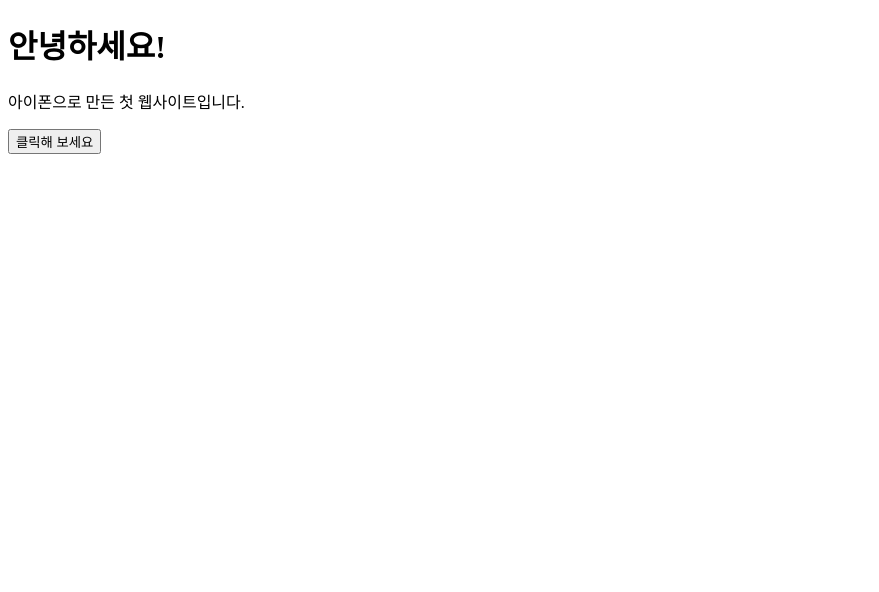
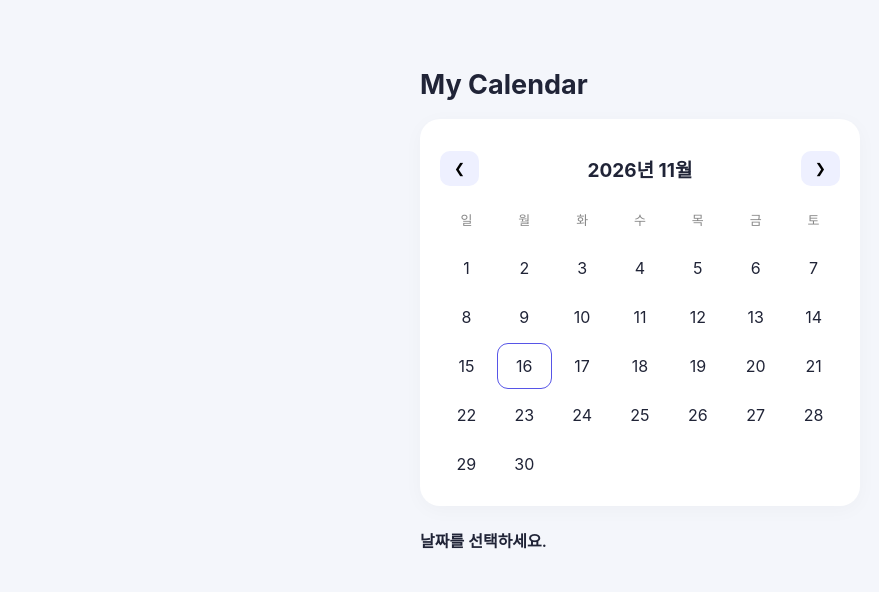
Before and after one commit to mingled-17/my-webapp, a plain HTML site: page index.html in a window 1280 px wide. Shown: the whole page, without its empty margins (0-879 px from the left). Drawn offline with Linux system fonts and the light colour scheme.

Commit message:
Update index.html

```diff
--- a/index.html
+++ b/index.html
@@ -1,27 +1,168 @@
+
 <!DOCTYPE html>
 <html lang="ko">
 <head>
   <meta charset="UTF-8">
   <meta name="viewport"
+        content="width=device-width, initial-scale=1">
+  <title>My Calendar</title>
+  <style>
+    * { box-sizing: border-box; }
 
-        content="width=device-width, initial-scale=1">
+    body {
+      margin: 0;
+      background: #f4f6fb;
+      font-family: -apple-system, sans-serif;
+      color: #202437;
+    }
 
-  <title>나의 첫 웹사이트</title>
+    .app {
+      max-width: 480px;
+      margin: 30px auto;
+      padding: 20px;
+    }
 
+    h1 { font-size: 27px; }
+
+    .calendar {
+      background: white;
+      border-radius: 20px;
+      padding: 20px;
+      box-shadow: 0 4px 20px #00000008;
+    }
+
+    .header {
+      display: flex;
+      justify-content: space-between;
+      align-items: center;
+    }
+
+    .header h2 { font-size: 19px; }
+
+    button {
+      border: none;
+      background: #eef0ff;
+      padding: 10px 14px;
+      border-radius: 10px;
+      cursor: pointer;
+    }
+
+    .grid {
+      display: grid;
+      grid-template-columns: repeat(7, 1fr);
+      text-align: center;
+      gap: 5px;
+    }
+
+    .weekday {
+      color: #888;
+      font-size: 13px;
+      padding: 12px 0;
+    }
+
+    .day {
+      padding: 12px 0;
+      border-radius: 10px;
+      cursor: pointer;
+    }
+
+    .day.selected {
+      background: #5755e7;
+      color: white;
+    }
+
+    .day.today {
+      outline: 1px solid #5755e7;
+    }
+
+    #selectedDate {
+      margin-top: 22px;
+      font-weight: 600;
+    }
+  </style>
 </head>
+<body>
+  <div class="app">
+    <h1>My Calendar</h1>
 
-<body>
+    <div class="calendar">
+      <div class="header">
+        <button onclick="changeMonth(-1)">❮</button>
+        <h2 id="monthTitle"></h2>
+        <button onclick="changeMonth(1)">❯</button>
+      </div>
 
-  <h1>안녕하세요!</h1>
+      <div class="grid" id="calendarGrid"></div>
+    </div>
 
-  <p>아이폰으로 만든 첫 웹사이트입니다.</p>
+    <p id="selectedDate">날짜를 선택하세요.</p>
+  </div>
 
-  <button onclick="alert('성공!')">
+  <script>
+    let current = new Date();
+    let selected = null;
 
-    클릭해 보세요
+    function renderCalendar() {
+      const year = current.getFullYear();
+      const month = current.getMonth();
 
-  </button>
+      document.getElementById("monthTitle")
+        .textContent = `${year}년 ${month + 1}월`;
 
+      const grid = document.getElementById("calendarGrid");
+      grid.innerHTML = "";
+
+      ["일","월","화","수","목","금","토"]
+        .forEach(day => {
+          const el = document.createElement("div");
+          el.className = "weekday";
+          el.textContent = day;
+          grid.appendChild(el);
+        });
+
+      const first = new Date(year, month, 1).getDay();
+      const total = new Date(year, month + 1, 0).getDate();
+
+      for (let i = 0; i < first; i++) {
+        grid.appendChild(document.createElement("div"));
+      }
+
+      for (let day = 1; day <= total; day++) {
+        const el = document.createElement("div");
+        el.className = "day";
+        el.textContent = day;
+
+        const date = `${year}-${String(month + 1).padStart(2,"0")}-${String(day).padStart(2,"0")}`;
+
+        const today = new Date();
+        if (today.getFullYear() === year &&
+            today.getMonth() === month &&
+            today.getDate() === day) {
+          el.classList.add("today");
+        }
+
+        if (selected === date) {
+          el.classList.add("selected");
+        }
+
+        el.onclick = () => {
+          selected = date;
+          document.getElementById("selectedDate")
+            .textContent = `${date} 일정`;
+          renderCalendar();
+        };
+
+        grid.appendChild(el);
+      }
+    }
+
+    function changeMonth(amount) {
+      current.setDate(1);
+      current.setMonth(current.getMonth() + amount);
+      renderCalendar();
+    }
+
+    renderCalendar();
+  </script>
 </body>
-
 </html>
```
